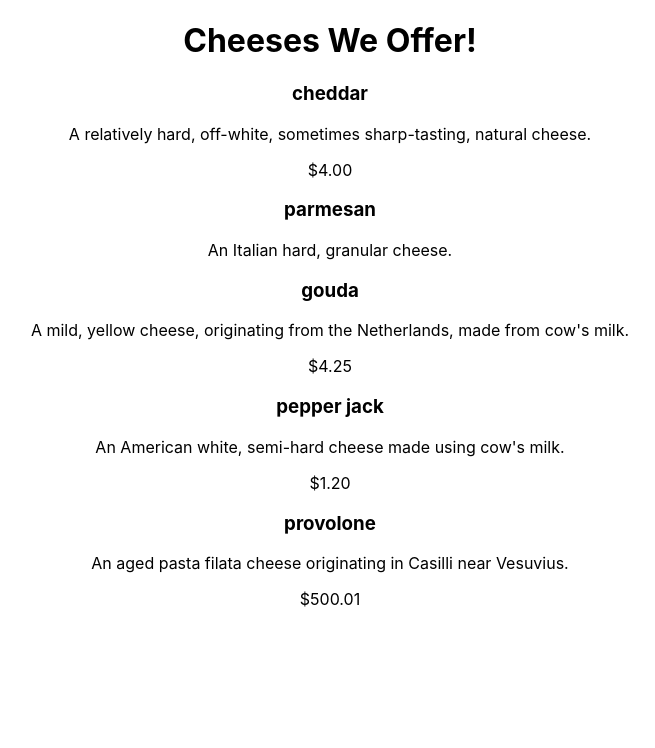
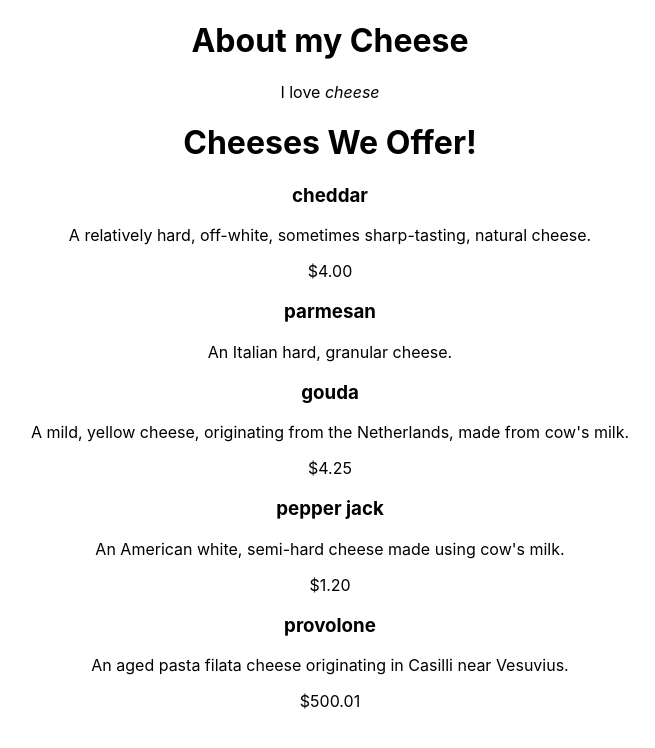
Before and after one commit to os-ucsd/react-mini, a React (Create React App) app in the folder react-mini/: page / in a window 1280 px wide. Shown: the top 748 px of the page, without its empty margins (310-965 px from the left). Built offline with nearby package versions, Linux system fonts and the light colour scheme.

Commit message:
added about and ordercheese

```diff
--- a/react-mini/src/App.js
+++ b/react-mini/src/App.js
@@ -3,11 +3,12 @@ import logo from './logo.svg';
 import './App.css';
 
 import CheeseTypes from './components/CheeseTypes';
+import About from './components/About';
 
 function App() {
   return (
     <div className="App">
-      {/* put about page here */}
+      <About />
       <CheeseTypes />
       {/* put order form here */}
     </div>
--- /dev/null
+++ b/react-mini/src/components/About.js
@@ -0,0 +1,12 @@
+import React from 'react';
+
+const About = () => {
+    return(
+        <div>
+            <h1>About my Cheese</h1>
+            <p>I love <em>cheese</em></p>
+        </div>
+    );
+}
+
+export default About;
```
Also changed, not shown: react-mini/src/components/OrderCheese.js (added).
